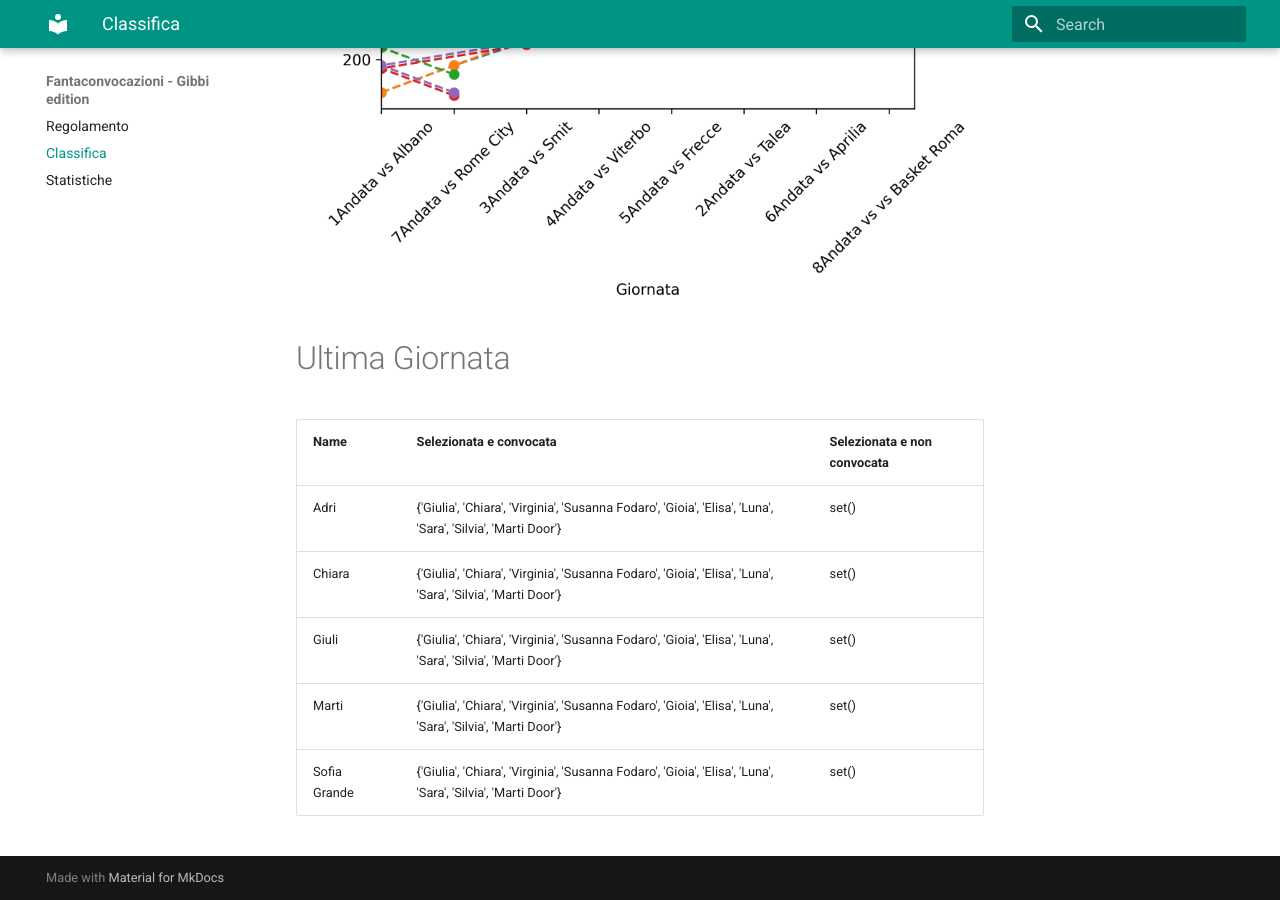
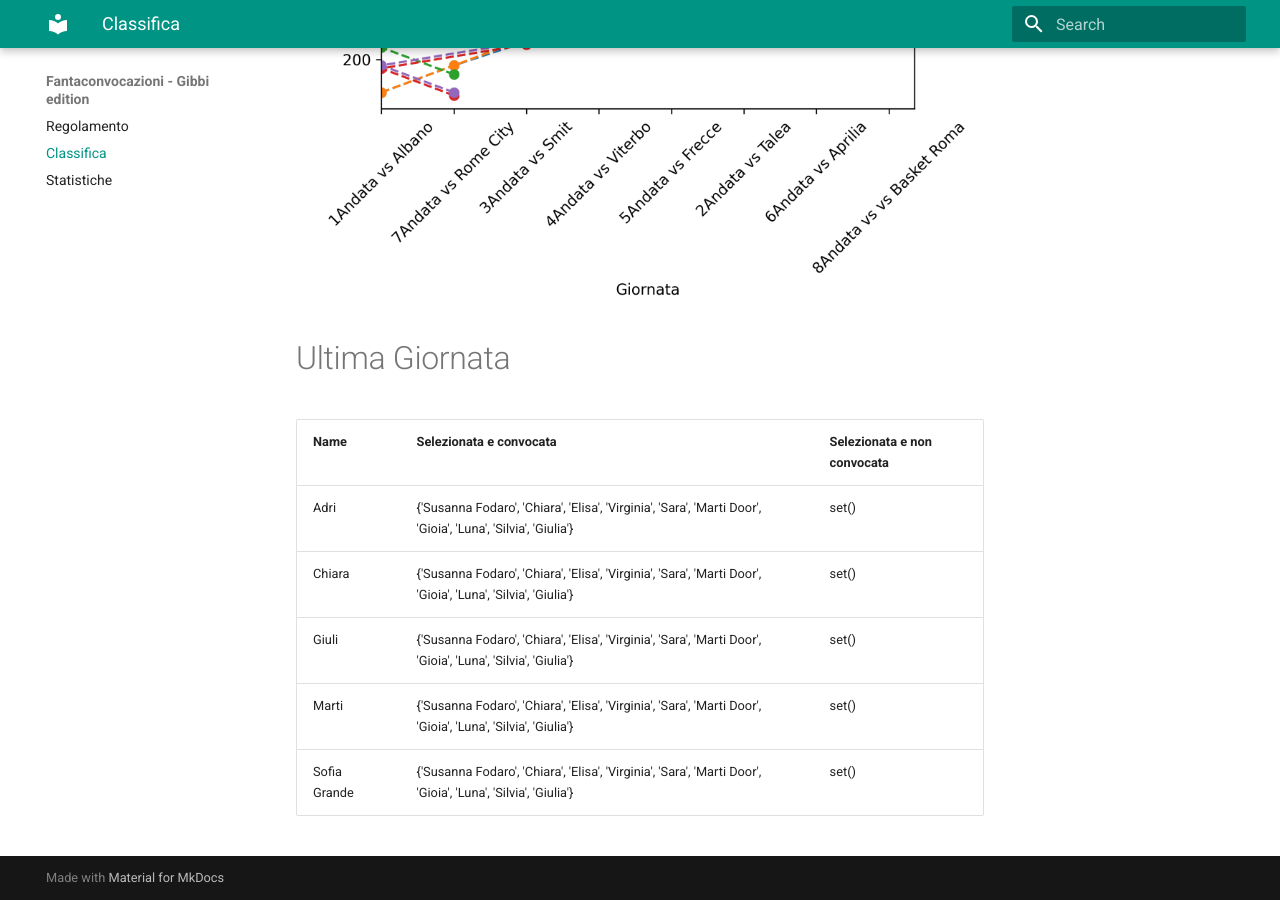
Before and after one commit to martinig94/fantagibbi, an MkDocs documentation site: the page built from docs/Classifica.md, in a window 1280 px wide and 900 px high, scrolled down 810 px. Built offline with MkDocs 1.6.1 and Material for MkDocs 9.7.7, drawn with Linux system fonts in a browser that asks for light colours.

Commit message:
Auto-update from main.py

```diff
--- a/docs/Classifica.md
+++ b/docs/Classifica.md
@@ -18,9 +18,9 @@
 <!-- START_TABLE CORRECT -->
 | Name         | Selezionata e convocata                                                                                      | Selezionata e non convocata   |
 |:-------------|:-------------------------------------------------------------------------------------------------------------|:------------------------------|
-| Adri         | {'Giulia', 'Chiara', 'Virginia', 'Susanna Fodaro', 'Gioia', 'Elisa', 'Luna', 'Sara', 'Silvia', 'Marti Door'} | set()                         |
-| Chiara       | {'Giulia', 'Chiara', 'Virginia', 'Susanna Fodaro', 'Gioia', 'Elisa', 'Luna', 'Sara', 'Silvia', 'Marti Door'} | set()                         |
-| Giuli        | {'Giulia', 'Chiara', 'Virginia', 'Susanna Fodaro', 'Gioia', 'Elisa', 'Luna', 'Sara', 'Silvia', 'Marti Door'} | set()                         |
-| Marti        | {'Giulia', 'Chiara', 'Virginia', 'Susanna Fodaro', 'Gioia', 'Elisa', 'Luna', 'Sara', 'Silvia', 'Marti Door'} | set()                         |
-| Sofia Grande | {'Giulia', 'Chiara', 'Virginia', 'Susanna Fodaro', 'Gioia', 'Elisa', 'Luna', 'Sara', 'Silvia', 'Marti Door'} | set()                         |
+| Adri         | {'Susanna Fodaro', 'Chiara', 'Elisa', 'Virginia', 'Sara', 'Marti Door', 'Gioia', 'Luna', 'Silvia', 'Giulia'} | set()                         |
+| Chiara       | {'Susanna Fodaro', 'Chiara', 'Elisa', 'Virginia', 'Sara', 'Marti Door', 'Gioia', 'Luna', 'Silvia', 'Giulia'} | set()                         |
+| Giuli        | {'Susanna Fodaro', 'Chiara', 'Elisa', 'Virginia', 'Sara', 'Marti Door', 'Gioia', 'Luna', 'Silvia', 'Giulia'} | set()                         |
+| Marti        | {'Susanna Fodaro', 'Chiara', 'Elisa', 'Virginia', 'Sara', 'Marti Door', 'Gioia', 'Luna', 'Silvia', 'Giulia'} | set()                         |
+| Sofia Grande | {'Susanna Fodaro', 'Chiara', 'Elisa', 'Virginia', 'Sara', 'Marti Door', 'Gioia', 'Luna', 'Silvia', 'Giulia'} | set()                         |
 <!-- END_TABLE CORRECT -->
```
